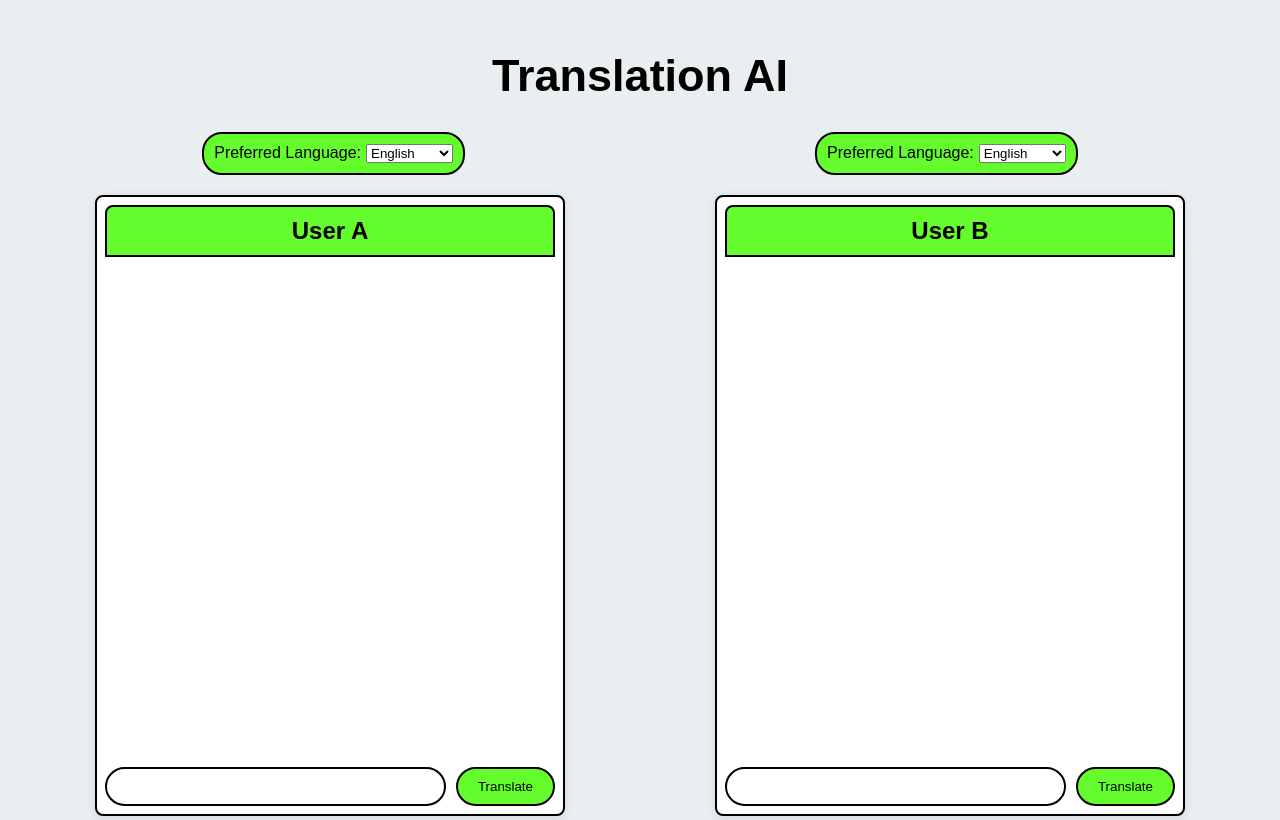
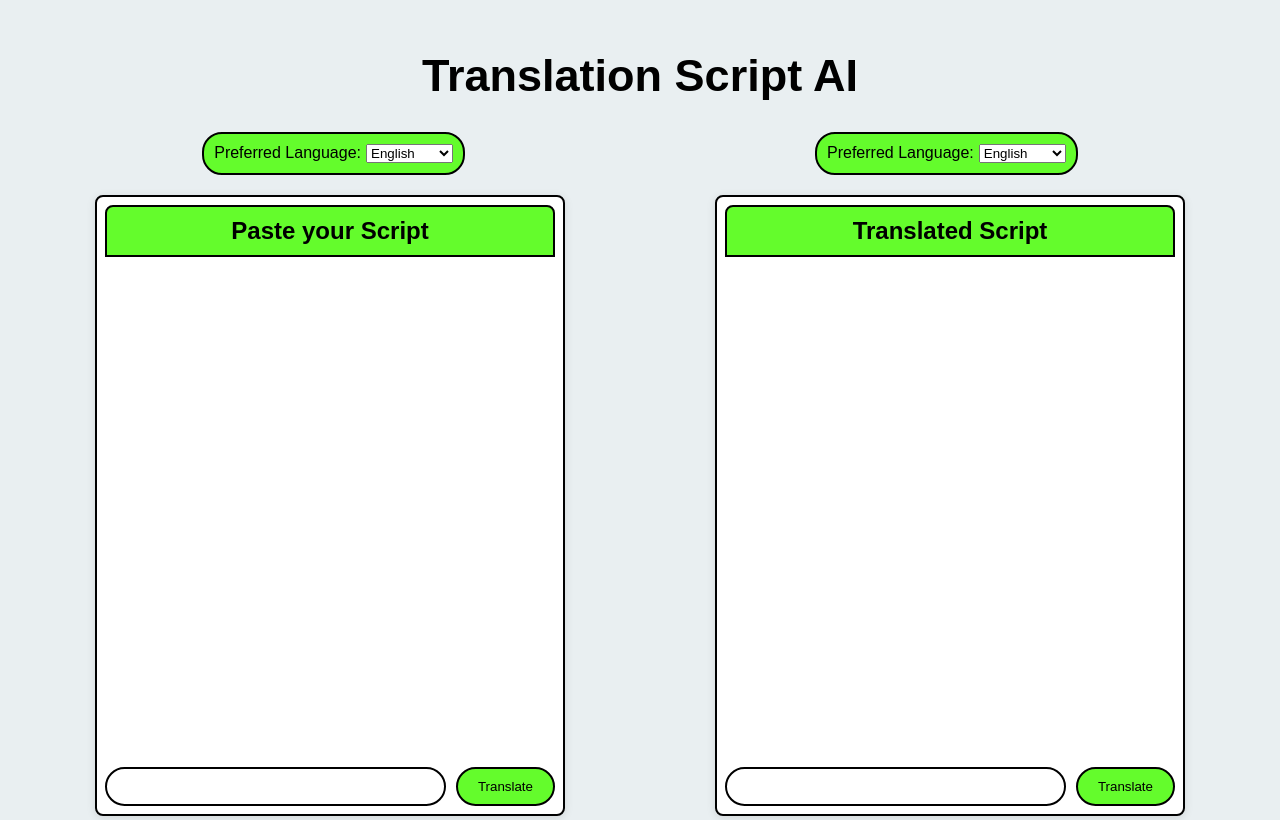
Before and after one commit to Gauthamyaramasa/Translation-AI, a React (Create React App) app in the folder client/: page / in a window 1280 px wide. Built offline with nearby package versions, Linux system fonts and the light colour scheme.

Commit message:
Changes in frontend

```diff
--- a/client/src/App.js
+++ b/client/src/App.js
@@ -27,7 +27,7 @@ function App() {
       // Reset input to empty
       sender === 'A' ? setMessageA('') : setMessageB('');
 
-      fetch('https://translation-ai-server.onrender.com/translate', {
+      fetch('https://translation-ai-server.vercel.app/translate', {
         method: 'POST',
         headers: {
           'Content-Type': 'application/json',
@@ -61,7 +61,7 @@ function App() {
 
   return (
     <div className="App">
-      <h1>Translation AI</h1>
+      <h1>Translation Script AI</h1>
       <div className="language-selection-container">
         <div className="language-select">
           <label htmlFor="language-a">Preferred Language:</label>
@@ -89,7 +89,7 @@ function App() {
       <div className="chat-container">
         {/* User A Chat Box */}
       <div className="chat-box">
-        <h2>User A</h2>
+        <h2>Paste your Script</h2>
         <div className="messages">
           {chatA.map((msg, index) => (
             <p key={index} className={`message ${msg.sender === 'A' ? 'right' : 'left'}`}>{msg.message}</p>
@@ -104,7 +104,7 @@ function App() {
 
         {/* User B Chat Box */}
       <div className="chat-box">
-        <h2>User B</h2>
+        <h2>Translated Script</h2>
         <div className="messages">
           {chatB.map((msg, index) => (
             <p key={index} className={`message ${msg.sender === 'B' ? 'right' : 'left'}`}>{msg.message}</p>
```
